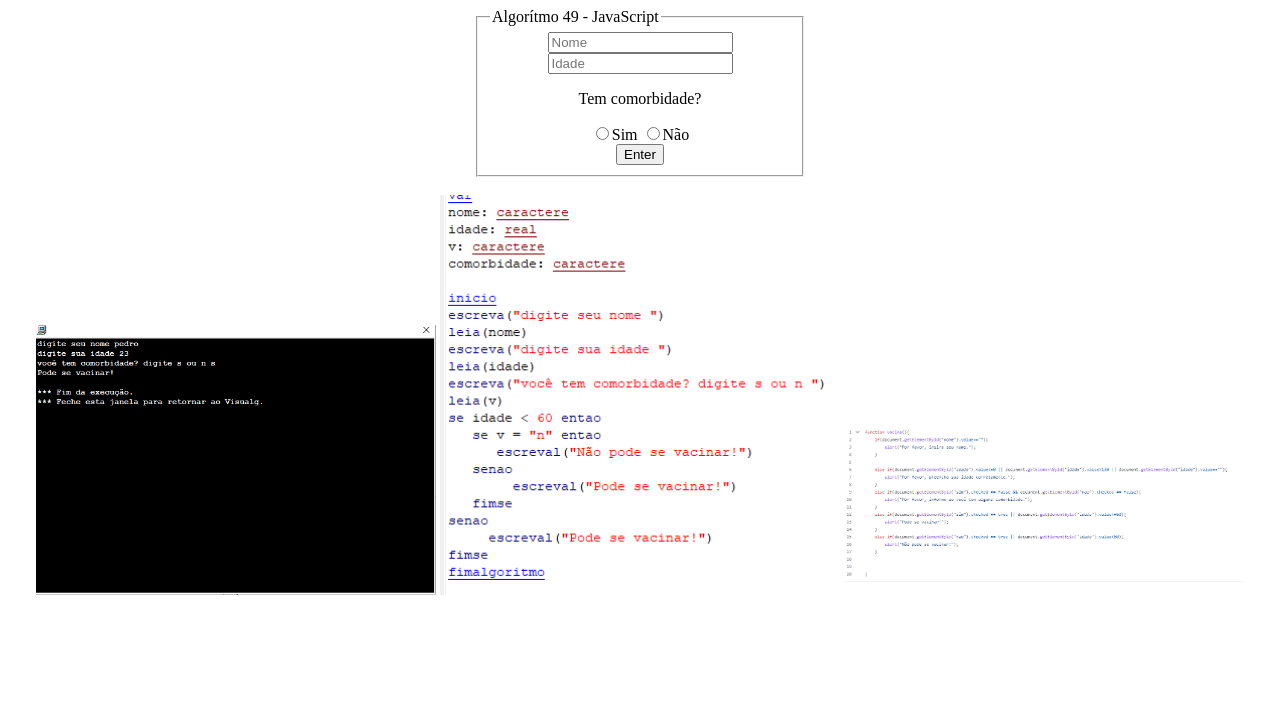
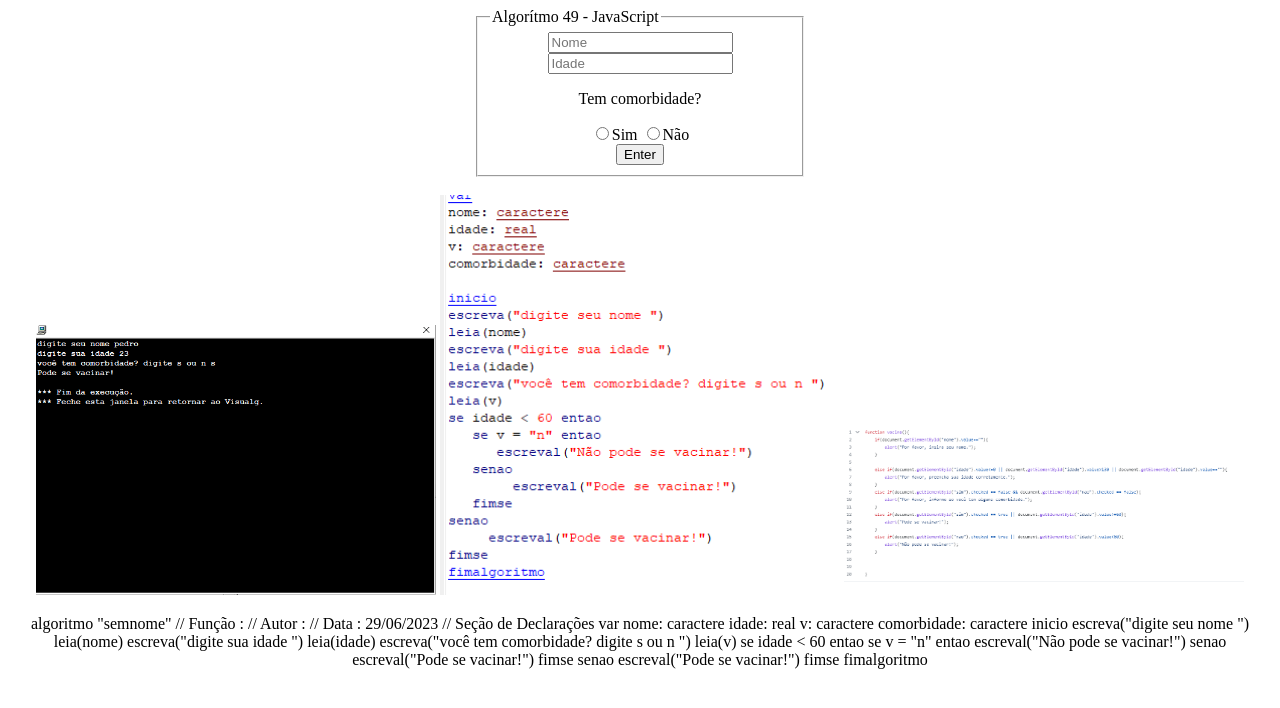
Before and after one commit to Senai-SC-CTAI/visualg-vs-javascript-pedro34curti, a plain HTML site: page index.html in a window 1280 px wide. Drawn offline with Linux system fonts and the light colour scheme.

Commit message:
Update index.html

```diff
--- a/index.html
+++ b/index.html
@@ -20,6 +20,37 @@
         <img src="algoritmo 49 visual g.png" width="400px">
         <img src="algoritmo visual g.png" width="400px">
         <img src="https://senai-sc-ctai.github.io/visualg-vs-javascript-pedro34curti/java.png" width="400px">
+        <p>
+algoritmo "semnome"
+// Função :
+// Autor :
+// Data : 29/06/2023
+// Seção de Declarações
+var
+nome: caractere
+idade: real
+v: caractere
+comorbidade: caractere
+
+inicio
+escreva("digite seu nome ")
+leia(nome)
+escreva("digite sua idade ")
+leia(idade)
+escreva("você tem comorbidade? digite s ou n ")
+leia(v)
+se idade < 60 entao
+   se v = "n" entao
+      escreval("Não pode se vacinar!")
+   senao
+        escreval("Pode se vacinar!")
+   fimse
+senao
+     escreval("Pode se vacinar!")
+fimse
+fimalgoritmo
+
+        </p>
 
     </center>
 </body>
```
